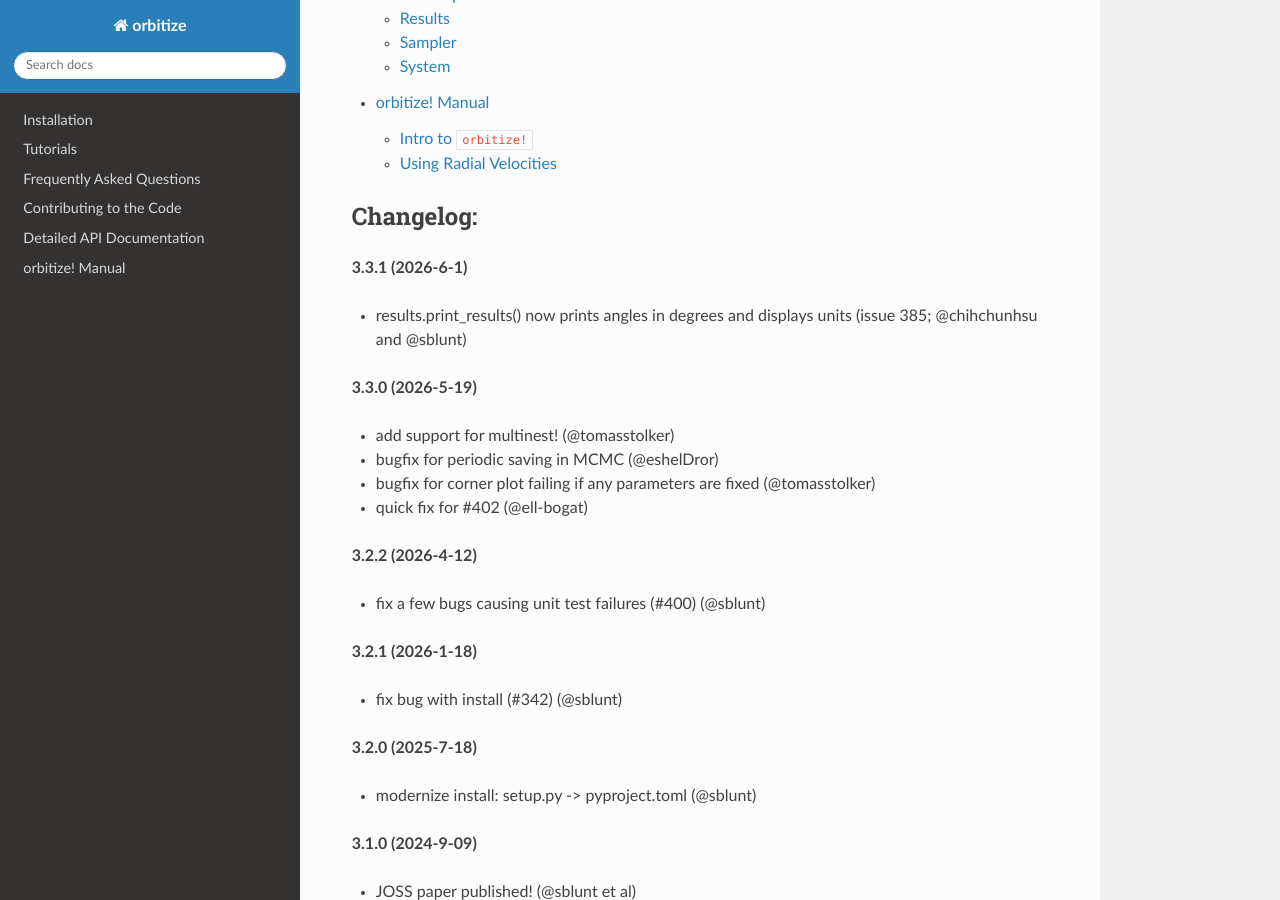
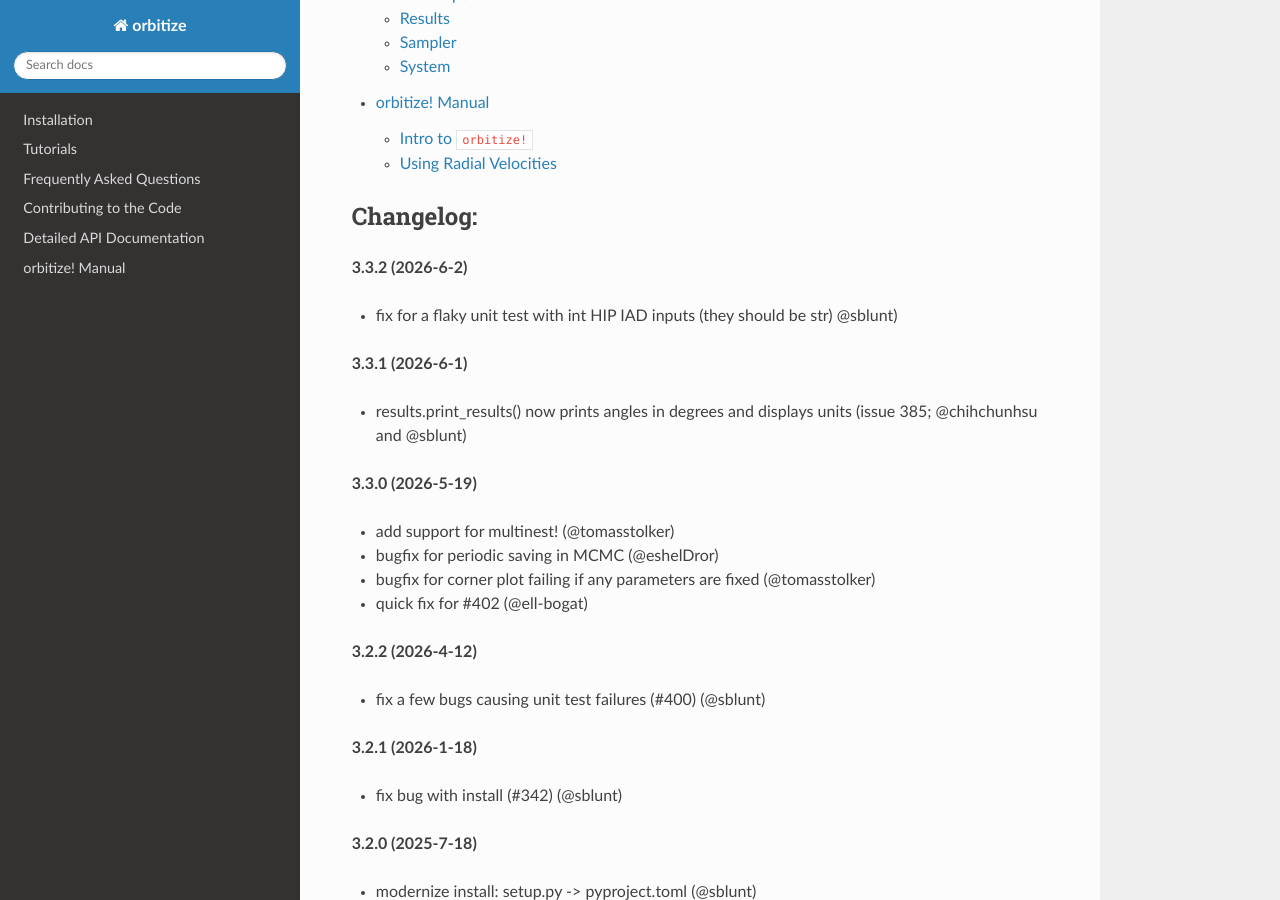
Before and after one commit to sblunt/orbitize, a Sphinx documentation site: the page built from docs/index.rst, in a window 1280 px wide and 900 px high, scrolled down 1802 px. Built offline with Sphinx 7.4.7 and the Read the Docs theme 3.1.0, drawn with Linux system fonts in a browser that asks for light colours; pages that are not in the unit, such as notebooks, are missing from menus.

Commit message:
Update changelog for version 3.3.2

```diff
--- a/docs/index.rst
+++ b/docs/index.rst
@@ -54,6 +54,10 @@ User Guide:
 
 Changelog:
 ++++++++++
+
+**3.3.2 (2026-6-2)**
+
+- fix for a flaky unit test with int HIP IAD inputs (they should be str) @sblunt)
 
 **3.3.1 (2026-6-1)**
 
```
